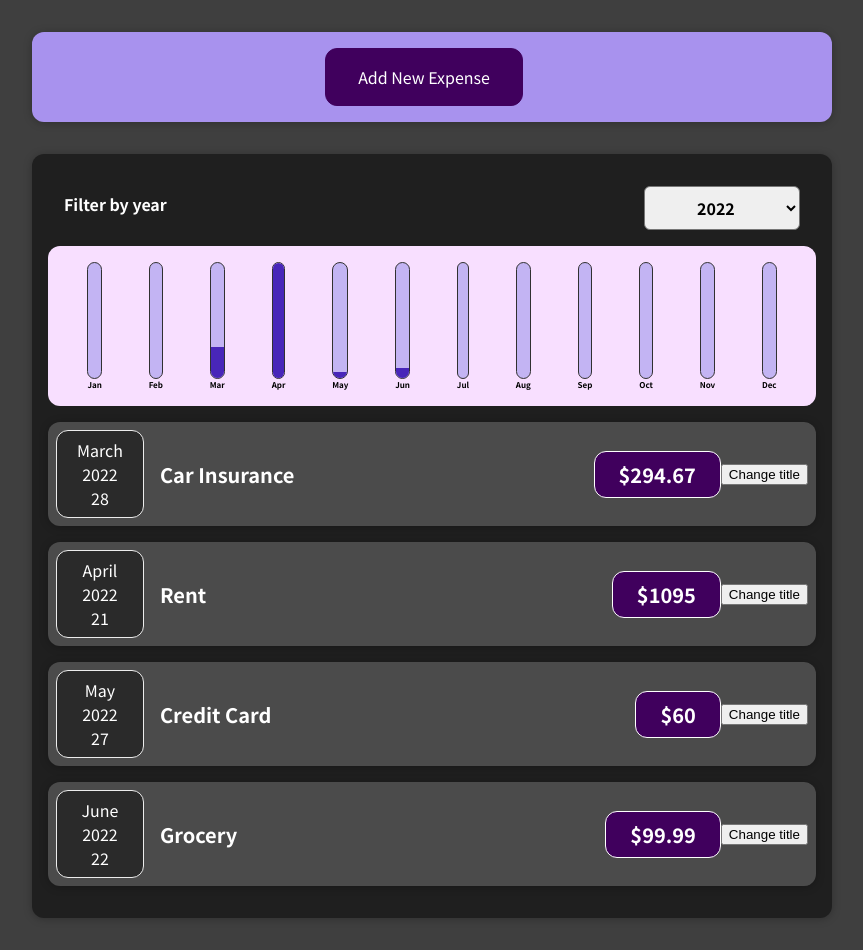
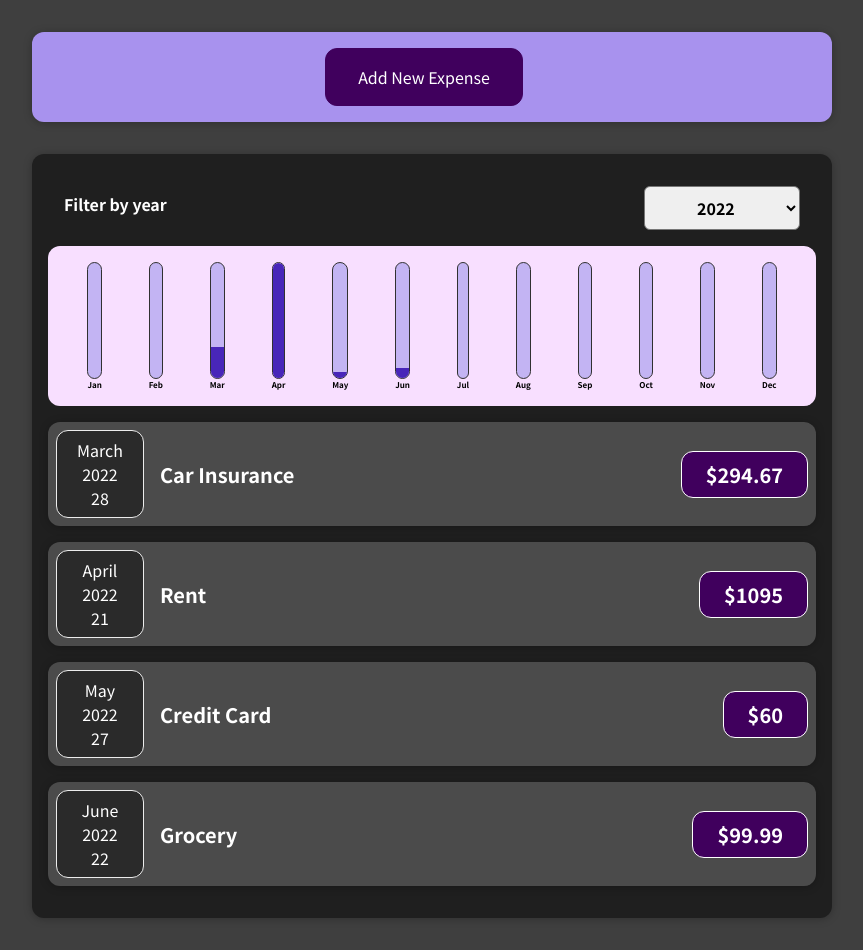
Before and after one commit to jsidd06/guide-project, a React (Create React App) app: page / in a window 1280 px wide. Shown: the whole page, without its empty margins (208-1071 px from the left). Built offline with nearby package versions, Linux system fonts and the light colour scheme.

Commit message:
fixed button bug and state amount bug

```diff
--- a/src/Components/Expenses/ExpenseForm/ExpenseForm.js
+++ b/src/Components/Expenses/ExpenseForm/ExpenseForm.js
@@ -42,7 +42,7 @@ const ExpenseForm = (props) => {
         event.preventDefault();
         const expenseData = {
           title: enterTitle,
-          amount: enterAmount,
+          amount: +enterAmount,
           date: new Date(enterDate),
         };
         props.onSaveExpenseData(expenseData);
--- a/src/Components/Expenses/ExpenseItem/ExpenseItem.js
+++ b/src/Components/Expenses/ExpenseItem/ExpenseItem.js
@@ -4,10 +4,6 @@ import ExpenseDate from '../ExpenseDate/ExpenseDate';
 import "./ExpenseItem.css"
 const  ExpenseItem = (props) => {
   const [title, setTitle] = useState(props.title);
-  const clickHandler = () => {
-    console.log(title);
-    setTitle("updated");
-  }
   return (
     <li>
       <Card className="expense-item">
@@ -16,7 +12,6 @@ const  ExpenseItem = (props) => {
           <h2>{title}</h2>
         </div>
         <div className="expense-item__price">${props.amount}</div>
-        <button onClick={clickHandler}>Change title</button>
       </Card>
     </li>
   );
```
Also changed, not shown: 1 other file (tests, documents, lock files or other folders).
